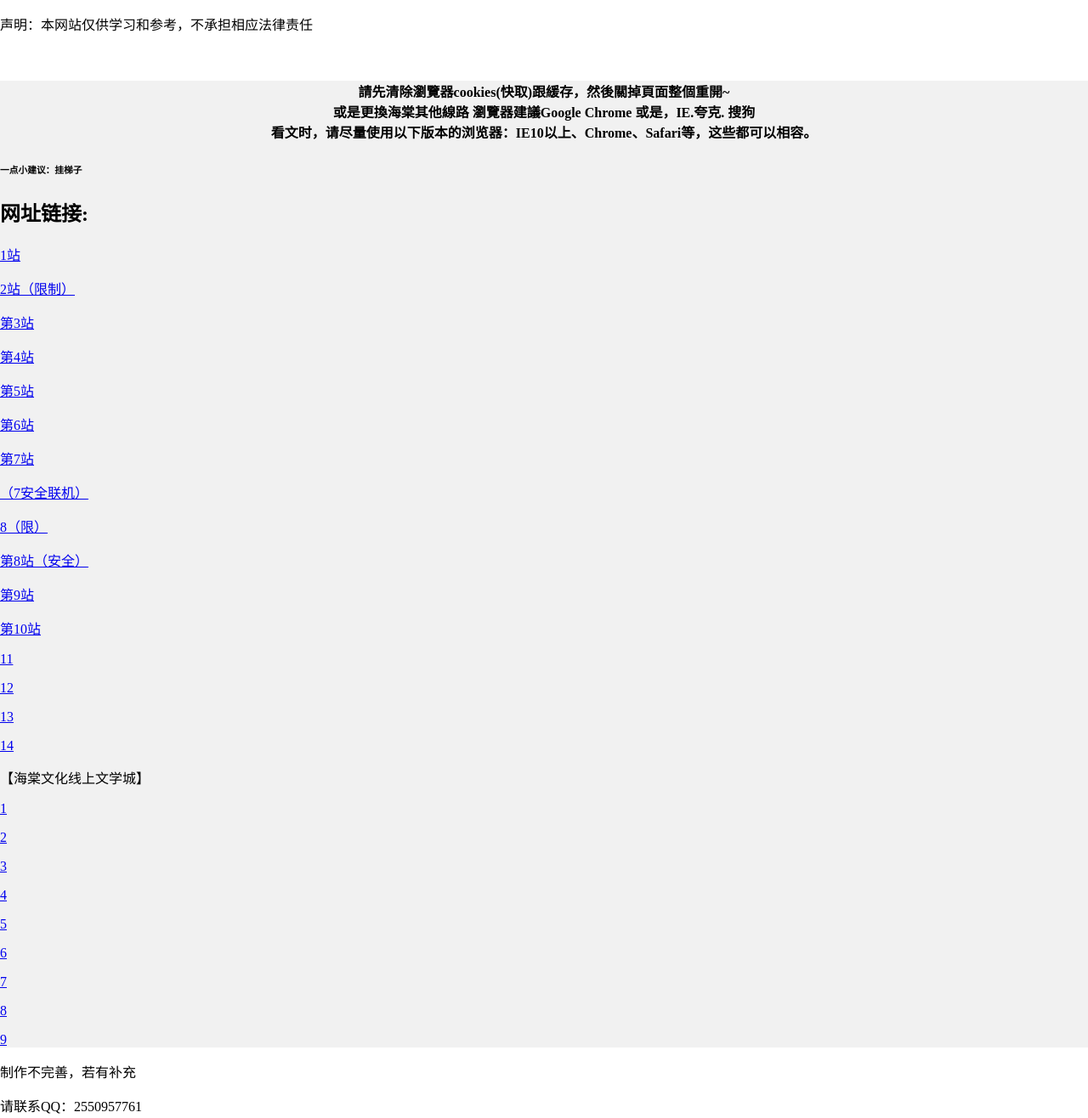
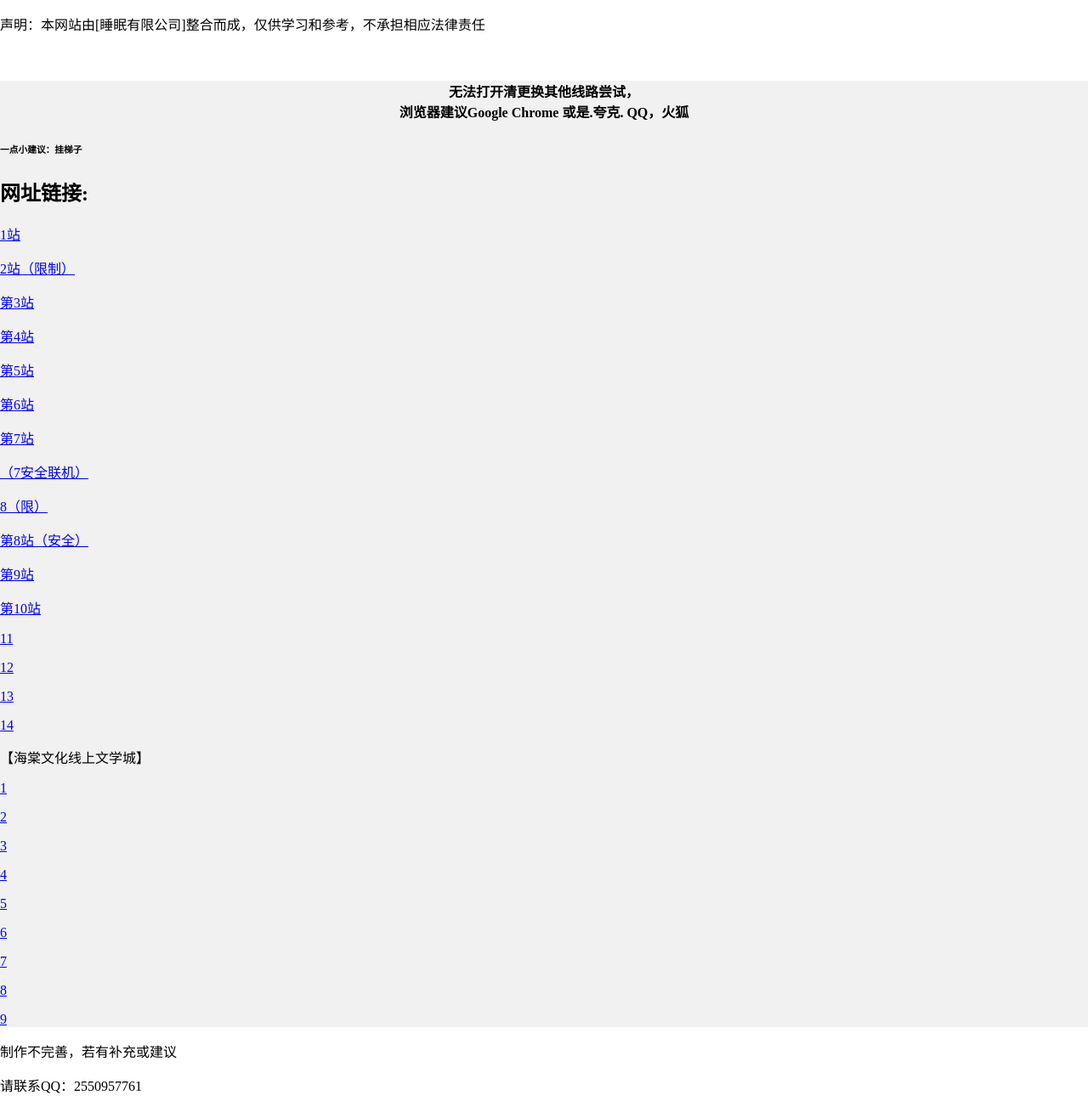
Before and after one commit to ynmiemie/lalala, a plain HTML site: page index.html in a window 1280 px wide. Shown: the whole page at 85% size. Drawn offline with Linux system fonts and the light colour scheme.

Commit message:
Update index.html

```diff
--- a/index.html
+++ b/index.html
@@ -9,7 +9,7 @@
         margin: 0;
       }
     </style>
-    <p>声明：本网站仅供学习和参考，不承担相应法律责任</p>
+    <p>声明：本网站由[睡眠有限公司]整合而成，仅供学习和参考，不承担相应法律责任</p>
   </head>
   <body>
 	<div>
@@ -17,9 +17,8 @@
   	<div style="
   background-color: #f1f1f1">
    <h4 style="
-   text-align: center;">請先清除瀏覽器cookies(快取)跟緩存，然後關掉頁面整個重開~  <br>或是更換海棠其他線路
-瀏覽器建議Google Chrome  或是，IE.夸克. 搜狗
-<br>看文时，请尽量使用以下版本的浏览器：IE10以上、Chrome、Safari等，这些都可以相容。</h4>
+   text-align: center;">无法打开清更换其他线路尝试，<br>
+浏览器建议Google Chrome 或是.夸克. QQ，火狐</h4>
 <h6>一点小建议：挂梯子</h6>
 
   <h2>网址链接:</h2>
@@ -52,7 +51,7 @@
 <p><a href="http://t.cn/RNzOqOS" target="目标" title="说明">9</a></p>
 
   </div >
-  <p>制作不完善，若有补充</p>
+  <p>制作不完善，若有补充或建议</p>
   <p>请联系QQ：2550957761</p>
 
 </html>
```
